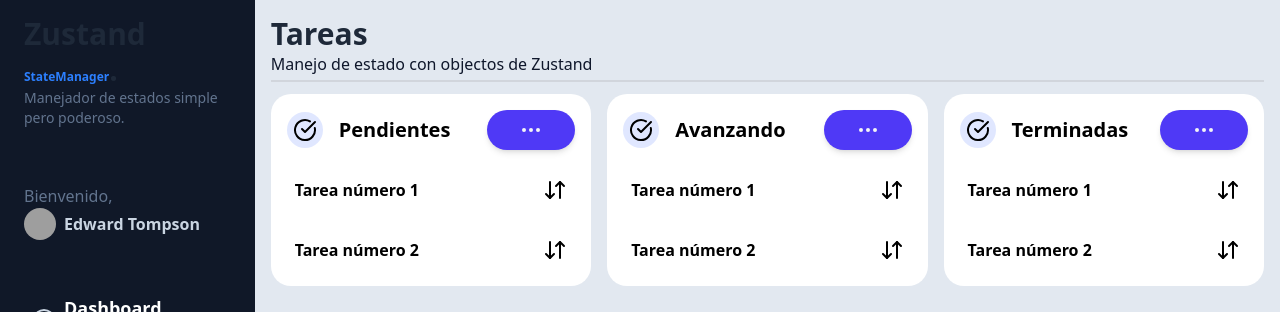
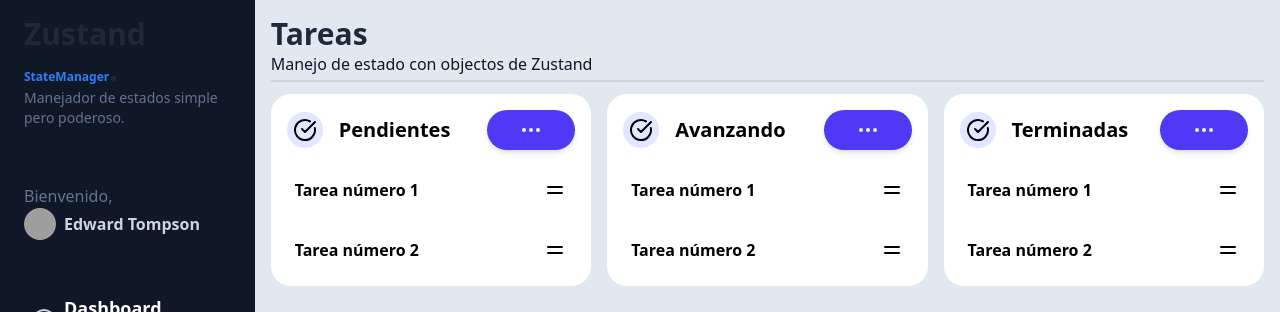
Before and after one commit to dieginin/curso_zustand, a React (Vite) app: page /dashboard/tasks in a window 1280 px wide. Shown: the top 312 px of the page. Built offline with nearby package versions, Linux system fonts and the light colour scheme; no server answers; grey boxes are pictures that could not be loaded.

Commit message:
refactor: replace ArrowDownUp icon with Equal in JiraTasks component

```diff
--- a/src/components/jira/JiraTasks.tsx
+++ b/src/components/jira/JiraTasks.tsx
@@ -1,4 +1,4 @@
-import { ArrowDownUp, CircleCheckBig, Ellipsis } from "lucide-react"
+import { CircleCheckBig, Ellipsis, Equal } from "lucide-react"
 
 interface Props {
   title: string
@@ -32,7 +32,7 @@
             <p className='text-base font-bold text-navy-700'>Tarea número 1</p>
           </div>
           <span className=' h-6 w-6 text-navy-700 cursor-pointer'>
-            <ArrowDownUp />
+            <Equal />
           </span>
         </div>
 
@@ -41,7 +41,7 @@
             <p className='text-base font-bold text-navy-700'>Tarea número 2</p>
           </div>
           <span className=' h-6 w-6 text-navy-700 cursor-pointer'>
-            <ArrowDownUp />
+            <Equal />
           </span>
         </div>
       </div>
```
